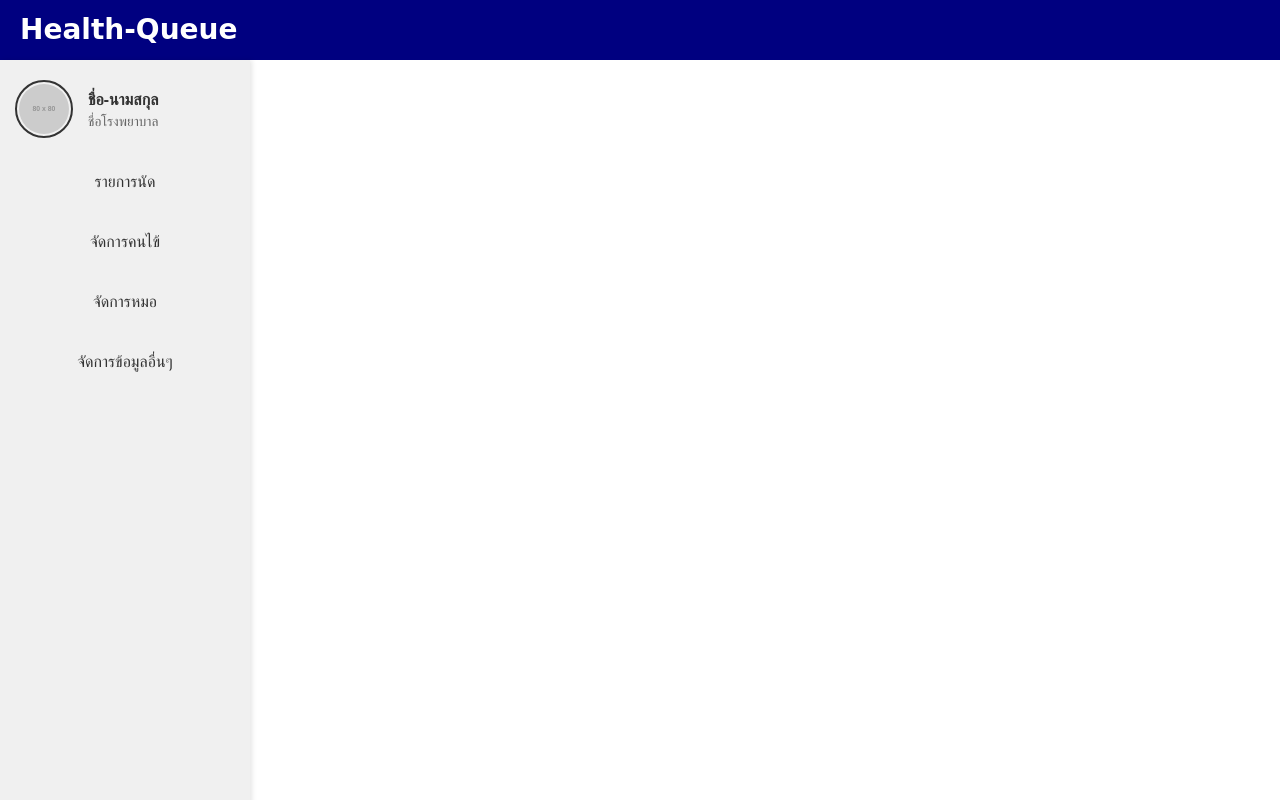
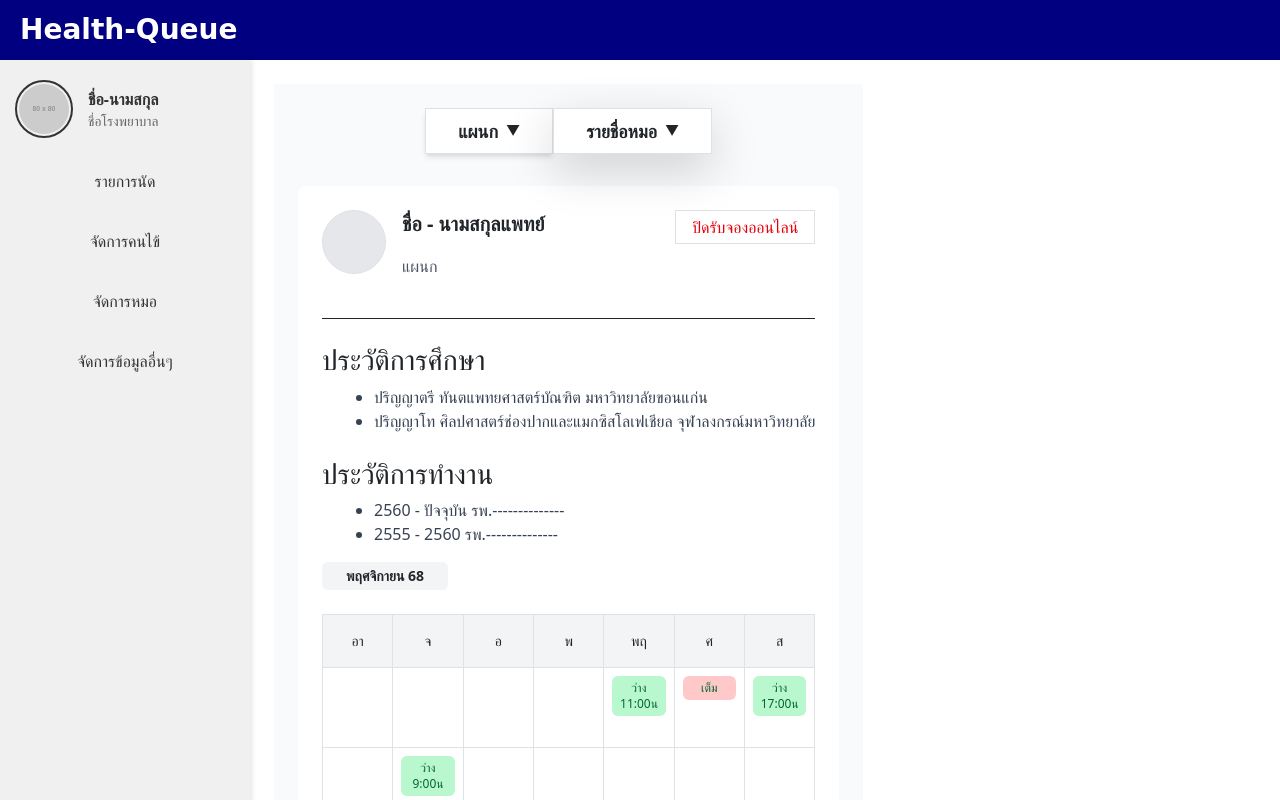
Before and after one commit to Hyperteee/Final-Project2-Frontendd, a React (Vite) app in the folder Health-Queuee/: page /Health-Queuee/managethedocter in a window 1280 px wide. Shown: the top 800 px of the page. Built offline with nearby package versions, Linux system fonts and the light colour scheme.

Commit message:
asdadawraf

```diff
--- a/Health-Queuee/pages/ManageTheDocter.jsx
+++ b/Health-Queuee/pages/ManageTheDocter.jsx
@@ -1,10 +1,154 @@
+import React, { useState } from 'react';
+
+const BookingDetailsPopup = ({ onClose, booking }) => {
+    const exampleBookingData = [
+        { id: 1, name: "นายคมซาน สายลม", details: "Details" },
+        { id: 2, name: "นายคมซาน สายลม", phone: "095-777-8940", time: "16.00-17.00", notes: "ปวดหัว,วิงเวียนศรีษะ" },
+    ];
+
+    return (
+        <div className="fixed inset-0 bg-black bg-opacity-50 flex items-center justify-center z-50">
+            <div className="bg-white p-4 rounded-lg shadow-xl w-11/12 max-w-lg">
+                <div className="flex justify-end">
+                    <button onClick={onClose} className="text-gray-600 hover:text-gray-900 text-3xl font-light">
+                        X
+                    </button>
+                </div>
+
+                <table className="w-full mt-2 border-collapse">
+                    <thead>
+                        <tr className="border-b">
+                            <th className="py-2 px-2 text-left w-1/12">ID</th>
+                            <th className="py-2 px-2 text-left w-6/12">ชื่อคนไข้</th>
+                            <th className="py-2 px-2 text-left w-5/12">รายละเอียด</th>
+                        </tr>
+                    </thead>
+                    <tbody>
+                        {exampleBookingData.map((item) => (
+                            <tr key={item.id} className="border-b last:border-b-0">
+                                <td className="py-2 px-2 align-top">{item.id}</td>
+                                <td className="py-2 px-2 align-top">
+                                    {item.name}
+                                    {item.phone && (
+                                        <div className="text-sm mt-1 space-y-1">
+                                            <p>เบอร์: {item.phone}</p>
+                                            <p>เวลา: {item.time}</p>
+                                            <p>รายละเอียด: {item.notes}</p>
+                                        </div>
+                                    )}
+                                </td>
+                            </tr>
+                        ))}
+                    </tbody>
+                </table>
+            </div>
+        </div>
+    );
+};
+
 const ManageTheDocter = () => {
+    const [isPopupOpen, setIsPopupOpen] = useState(false);
+
+    const daysOfWeek = ["อา", "จ", "อ", "พ", "พฤ", "ศ", "ส"];
+    const calendarRows = 5;
+    const calendarData = [
+        [null, null, null, null,
+         { slot: 'ว่าง 11:00น', color: 'bg-green-200 text-green-800' },
+         { slot: 'เต็ม', color: 'bg-red-200 text-green-800' },
+         { slot: 'ว่าง 17:00น', color: 'bg-green-200 text-green-800' }],
+        [null,
+         { slot: 'ว่าง 9:00น', color: 'bg-green-200 text-green-800' },
+         null, null, null, null, null],
+        ...Array(calendarRows - 2).fill(Array(7).fill(null))
+    ];
+
+    const handleSlotClick = (slot) => {
+        if (slot) {
+            setIsPopupOpen(true);
+        }
+    };
+
     return (
-        (
-            <>
-            </>
-        )
-     );
+        <div className="p-4 sm:p-8 bg-gray-50 min-h-screen">
+            <div className="flex justify-center space-x-4 mb-8">
+                <button className="px-8 py-2 border border-gray-300 rounded-full shadow-md bg-white flex items-center hover:bg-gray-100">
+                    <span className="text-lg font-semibold">แผนก</span>
+                    <span className="ml-2 text-sm">&#9660;</span>
+                </button>
+                <button className="px-8 py-2 border border-gray-300 rounded-full shadow-lg bg-white flex items-center hover:bg-gray-100">
+                    <span className="text-lg font-semibold">รายชื่อหมอ</span>
+                    <span className="ml-2 text-sm">&#9660;</span>
+                </button>
+            </div>
+
+            <div className="bg-white p-6 rounded-lg max-w-4xl mx-auto">
+                <div className="flex items-start mb-6 border-b pb-4">
+                    <div className="w-16 h-16 bg-gray-200 rounded-full mr-4 border border-gray-300">
+                    </div>
+                    <div className="flex-grow">
+                        <p className="text-xl font-bold">ชื่อ - นามสกุลแพทย์</p>
+                        <p className="text-gray-600">แผนก</p>
+                    </div>
+                    <button className="text-sm text-red-600 border border-red-600 px-3 py-1 rounded-full hover:bg-red-50">
+                        ปิดรับจองออนไลน์
+                    </button>
+                </div>
+
+                <h3 className="text-lg font-semibold mb-2">ประวัติการศึกษา</h3>
+                <ul className="list-disc ml-5 mb-4 text-gray-700">
+                    <li>ปริญญาตรี ทันตแพทยศาสตร์บัณฑิต มหาวิทยาลัยขอนแก่น</li>
+                    <li>ปริญญาโท ศิลปศาสตร์ช่องปากและแมกซิสโลเฟเชียล จุฬาลงกรณ์มหาวิทยาลัย</li>
+                </ul>
+
+                <h3 className="text-lg font-semibold mb-2">ประวัติการทำงาน</h3>
+                <ul className="list-disc ml-5 mb-6 text-gray-700">
+                    <li>2560 - ปัจจุบัน รพ.--------------</li>
+                    <li>2555 - 2560 รพ.--------------</li>
+                </ul>
+
+                <div className="bg-gray-100 inline-block px-4 py-1 rounded-md mb-4 text-sm font-semibold">
+                    พฤศจิกายน 68
+                </div>
+
+                <div className="overflow-x-auto">
+                    <table className="min-w-full bg-white border border-gray-300">
+                        <thead>
+                            <tr className="bg-gray-100">
+                                {daysOfWeek.map(day => (
+                                    <th key={day} className="border border-gray-300 py-3 text-center text-sm font-medium w-1/7">
+                                        {day}
+                                    </th>
+                                ))}
+                            </tr>
+                        </thead>
+                        <tbody>
+                            {calendarData.map((week, weekIndex) => (
+                                <tr key={weekIndex}>
+                                    {week.map((slot, dayIndex) => (
+                                        <td
+                                            key={dayIndex}
+                                            className="border border-gray-300 p-2 h-20 align-top"
+                                            onClick={() => handleSlotClick(slot)}
+                                        >
+                                            {slot && (
+                                                <div
+                                                    className={`text-xs p-1 rounded-md cursor-pointer text-center ${slot.color}`}
+                                                >
+                                                    {slot.slot}
+                                                </div>
+                                            )}
+                                        </td>
+                                    ))}
+                                </tr>
+                            ))}
+                        </tbody>
+                    </table>
+                </div>
+            </div>
+
+            {isPopupOpen && <BookingDetailsPopup onClose={() => setIsPopupOpen(false)} />}
+        </div>
+    );
 }
 
 export default ManageTheDocter;
```
